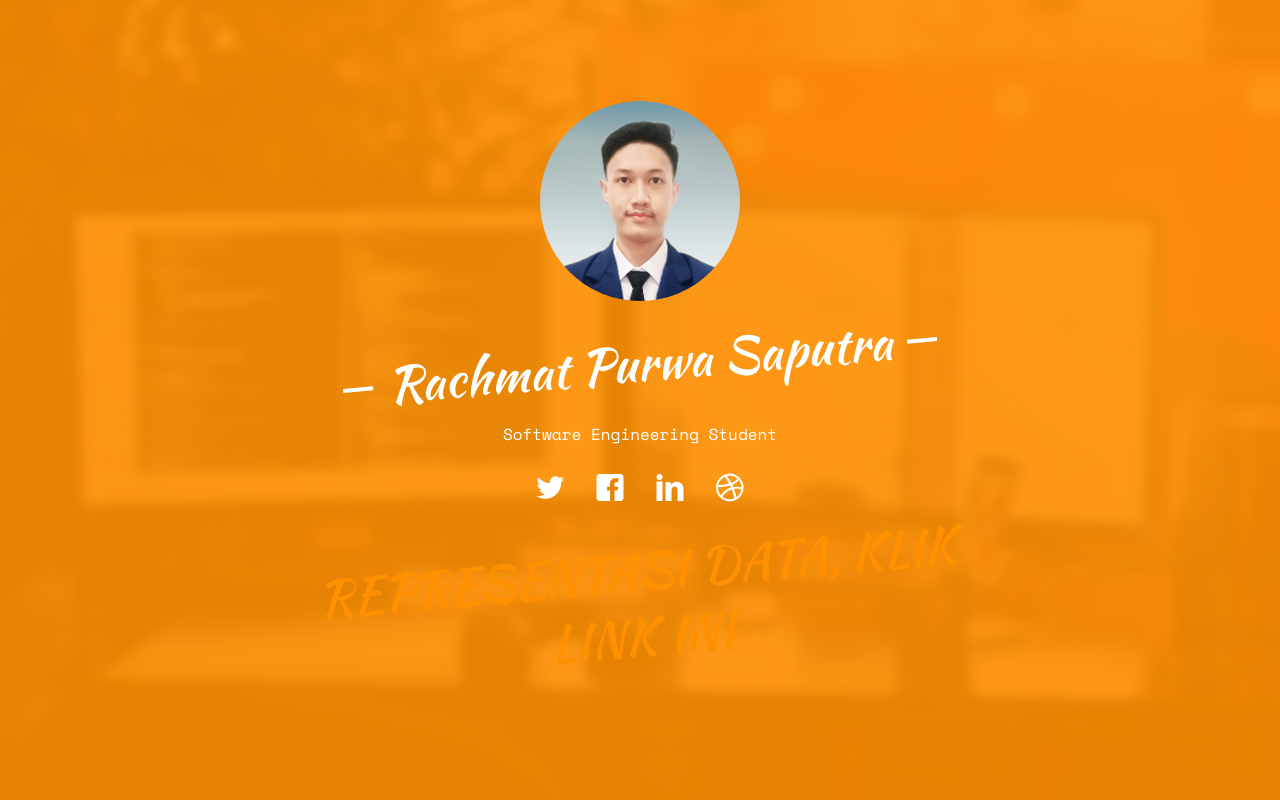
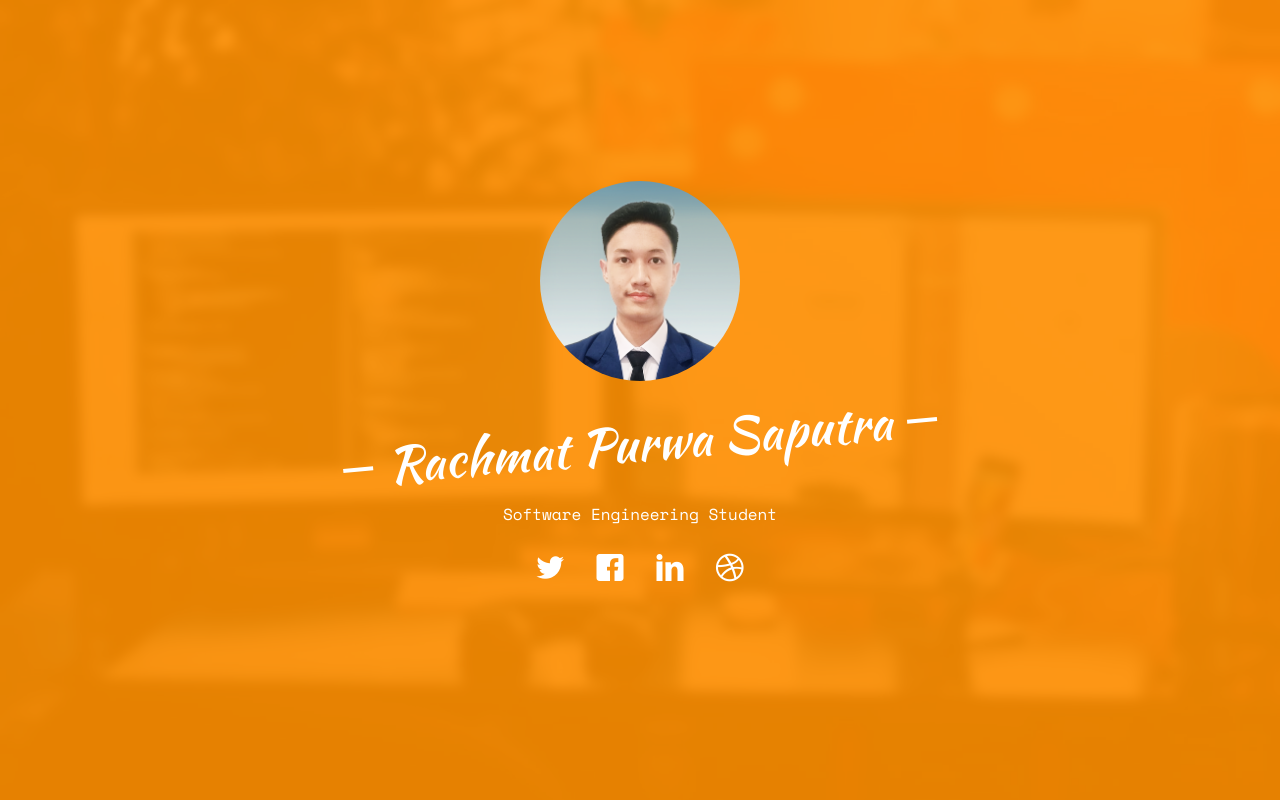
Before and after one commit to rchm4tPS/rchm4tPS.github.io, a plain HTML site: page index.html in a window 1280 px wide. Shown: the top 800 px of the page. Drawn offline with nearby package versions, Linux system fonts and the light colour scheme; some packages are replaced by stand-ins of ours; no server answers; files whose address does not match are found by name.

```diff
--- a/index.html
+++ b/index.html
@@ -78,7 +78,6 @@
 									<li><a href="#"><i class="icon-dribbble2"></i></a></li>
 								</ul>
 							</p>
-							<h1><a href=".\new_html_page\terkini_json.html">REPRESENTASI DATA, KLIK LINK INI</a></h1>
 						</div>
 					</div>
 				</div>
```
